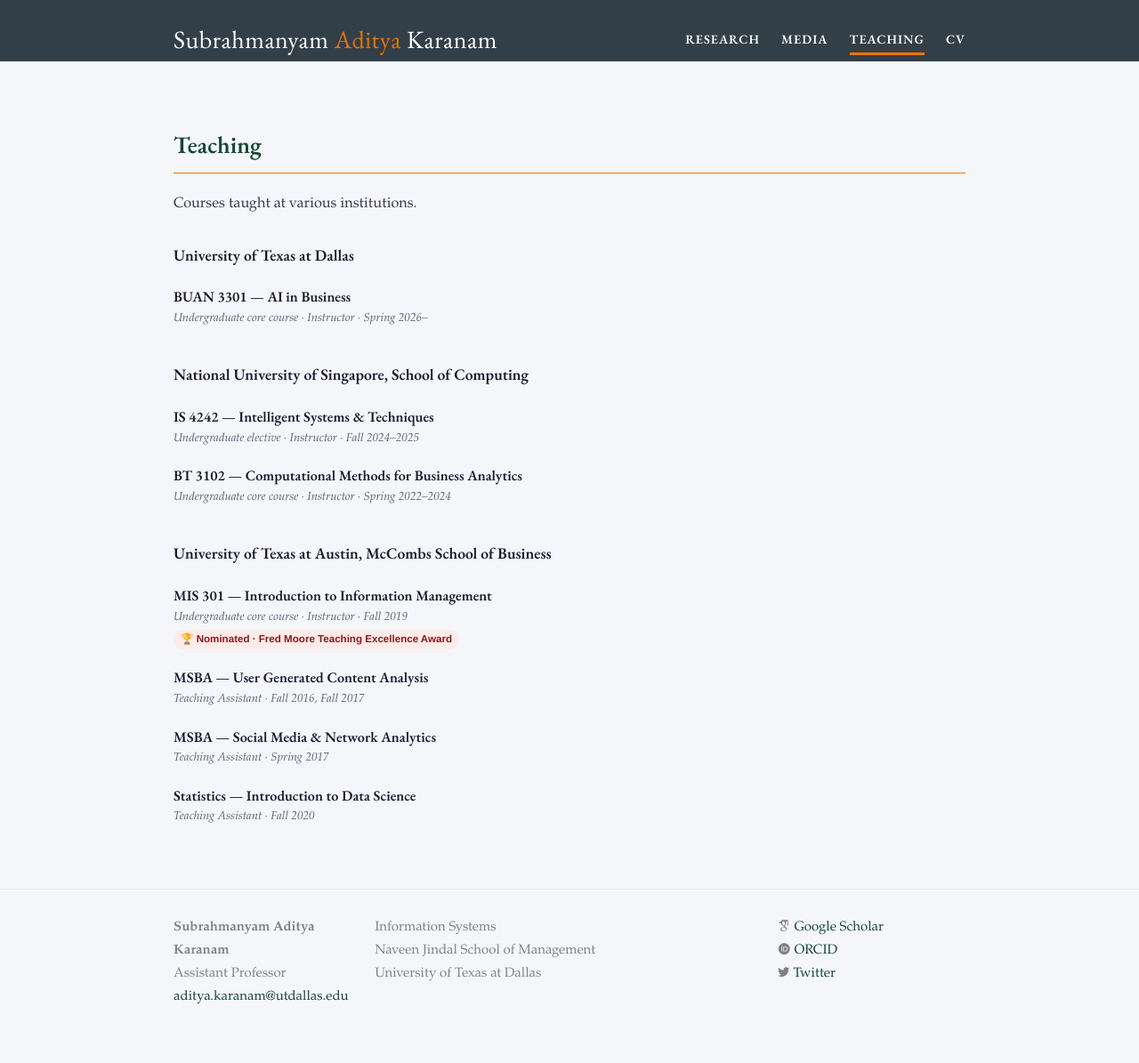
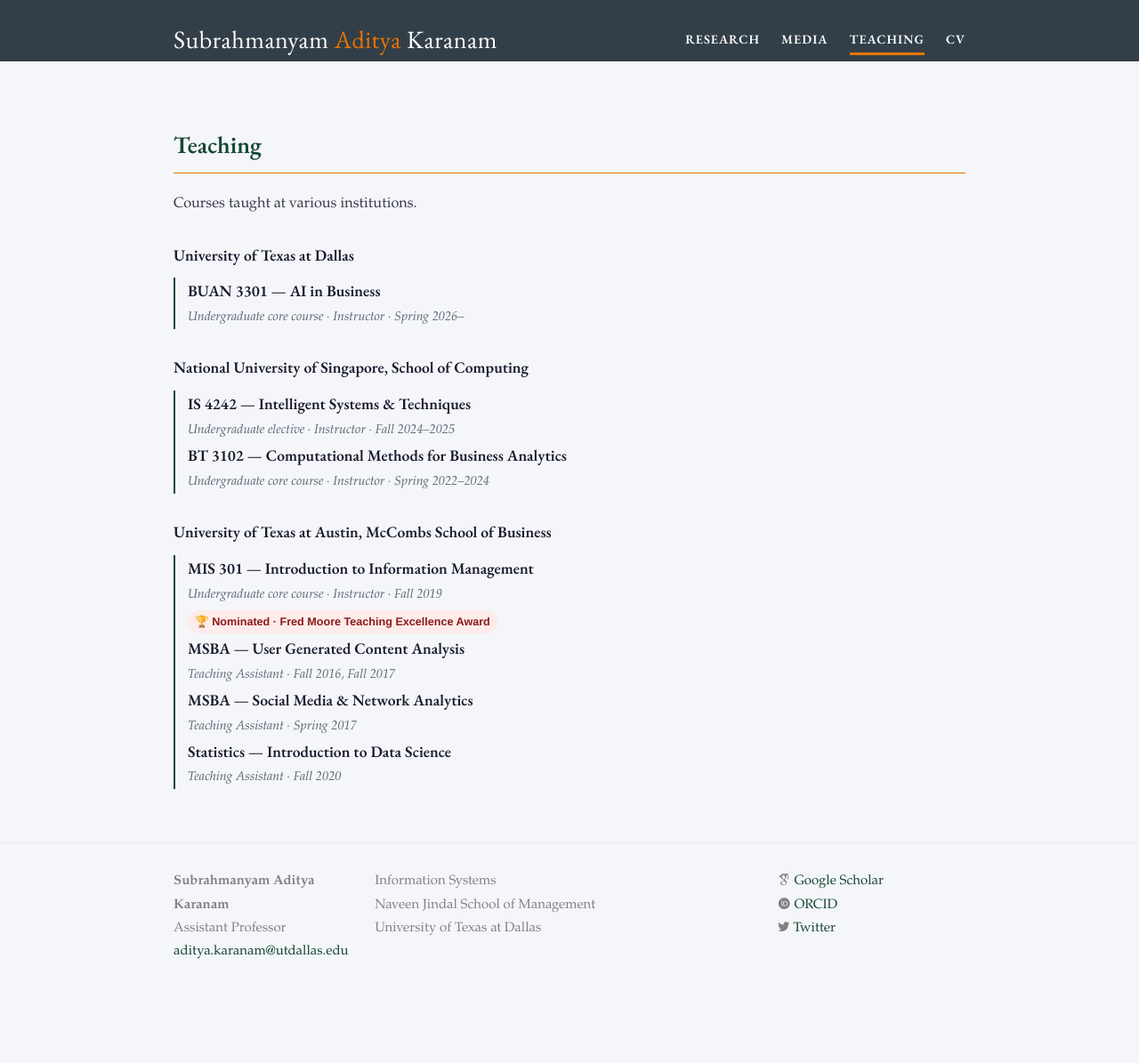
Before and after one commit to askaranam/askaranam.github.io, a Jekyll site: the page built from teaching.html, in a window 1280 px wide. Shown: the whole page at 89% size. Built offline with Jekyll 4.4.1, drawn with Linux system fonts in a browser that asks for light colours; nearby versions of some CDN libraries; some web fonts are replaced; after the commit the page ends 1143 px from its top, so only the background shows below that.

Commit message:
Update teaching.html

```diff
--- a/teaching.html
+++ b/teaching.html
@@ -14,13 +14,18 @@ render_with_liquid: false
 .teaching-list { list-style: none; padding: 0; margin: 0; }
 .teaching-list li:before { content: none !important; }
 
-.teaching-list li {
+/* .teaching-list li {
   display: flex;
   align-items: flex-start;
   gap: 14px;
   padding: 10px 0;
   font-size: 0.92em;
   line-height: 1.5;
+} */
+
+.teaching-list li {
+  border-left: 2px solid #154734;
+  padding-left: 14px;
 }
 
 .teaching-icon-sm {
```
